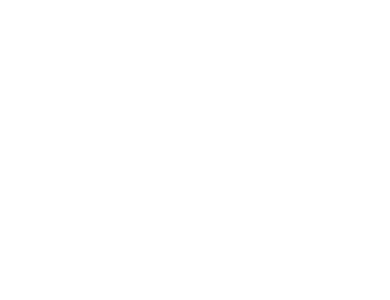
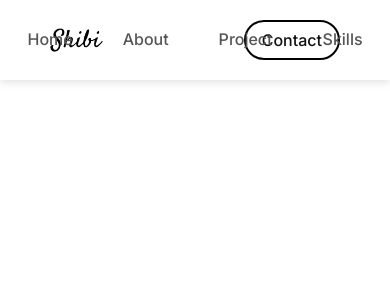
Before and after one commit to Shibi404/portfolio, a React (Vite) app: page / in a window 390 px wide. Shown: the top 300 px of the page. Built offline with nearby package versions, Linux system fonts and the light colour scheme.

Commit message:
Portfolio: Implemented base navbar layout with logo, links, and contact button
- Added Navbar component with structured layout using Flexbox
- Included logo image with responsive sizing
- Centered nav links using absolute positioning

```diff
--- a/src/App.jsx
+++ b/src/App.jsx
@@ -1,9 +1,12 @@
 import { react } from 'react'
+import Navbar from './components/Navbar'
 
 function App() {
 
   return (
-    <></>
+    <>
+      <Navbar />
+    </>
   )
 }
 
--- /dev/null
+++ b/src/components/Navbar.jsx
@@ -0,0 +1,37 @@
+import React from 'react'
+import '../styles/navbar.css';
+import logo from '../images/Logo.png';
+
+const Navbar = () => {
+  return (
+    <nav>
+        <div class='nav-links-container'>
+
+            <div className='logo'>
+                <a href=""><img src={logo} alt="" /></a>
+            </div>
+
+            <ul className='nav-links'>
+                <li className='nav-links-item'>
+                    <a href="">Home</a>
+                </li>
+                <li className='nav-links-item'>
+                    <a href="">About</a>
+                </li>
+                <li className='nav-links-item'>
+                    <a href="">Project</a>
+                </li>
+                <li className='nav-links-item'>
+                    <a href="">Skills</a>
+                </li>
+            </ul>
+
+            <button id='contact-btn'>
+                Contact
+            </button>
+        </div>
+    </nav>
+  )
+}
+
+export default Navbar
--- a/src/styles/base.css
+++ b/src/styles/base.css
@@ -28,6 +28,13 @@
   margin: 0;
   padding: 0;
   box-sizing: border-box;
+
+}
+
+a {
+  text-decoration: none;
+  font-family: 'Inter', sans-serif;
+  color: var(--color-secondary);
 }
 
 html, body {
--- /dev/null
+++ b/src/styles/navbar.css
@@ -0,0 +1,57 @@
+nav {
+    position: sticky;
+    padding: 20px 50px;
+    box-shadow: rgba(99, 99, 99, 0.2) 0px 2px 8px 0px;
+}
+.nav-links-container {
+    display: flex;
+    justify-content:space-between;
+    align-items: center;
+}
+.nav-links {
+    display: flex;
+    list-style: none;
+    gap: 50px;
+    position: absolute;
+    left: 50%;
+    transform: translateX(-50%);
+    font-weight: 500;
+}
+
+.nav-links-item a:hover {
+    color: var(--color-primary);
+    transition: 0.3s ease-in-out;
+}
+
+.logo a{
+    display: flex;
+    align-items: center;
+    justify-content: center;
+}
+
+.logo img {
+    height: auto;
+    width: auto;
+    max-height: 25px;
+    max-width: 200px;
+}
+
+#contact-btn {
+  font-family: 'Inter', sans-serif;
+  padding: 8px 16px;
+  background-color: var(--color-bg);
+  color: var(--color-primary);
+  cursor: pointer;
+  border-radius: 20px;
+  font-size: var(--fs-base);
+  font-weight: 500;
+  border: 2px solid black;
+  transition: all 0.3s ease;
+  text-decoration: none;
+}
+
+#contact-btn:hover {
+  background-color: var(--color-primary);
+  color: var(--color-bg);
+  border-color: var(--color-primary);
+}
```
Also changed, not shown: src/images/Logo.png (added), 1 other file (tests, documents, lock files or other folders).
